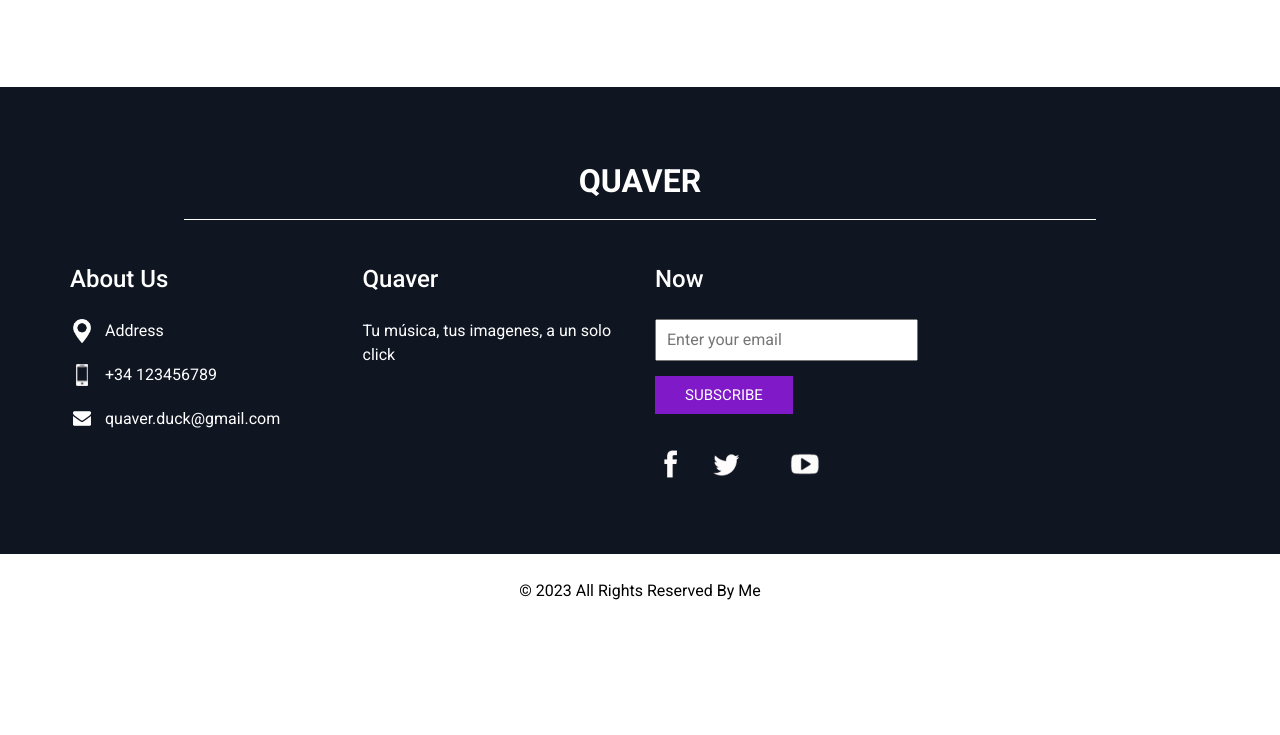
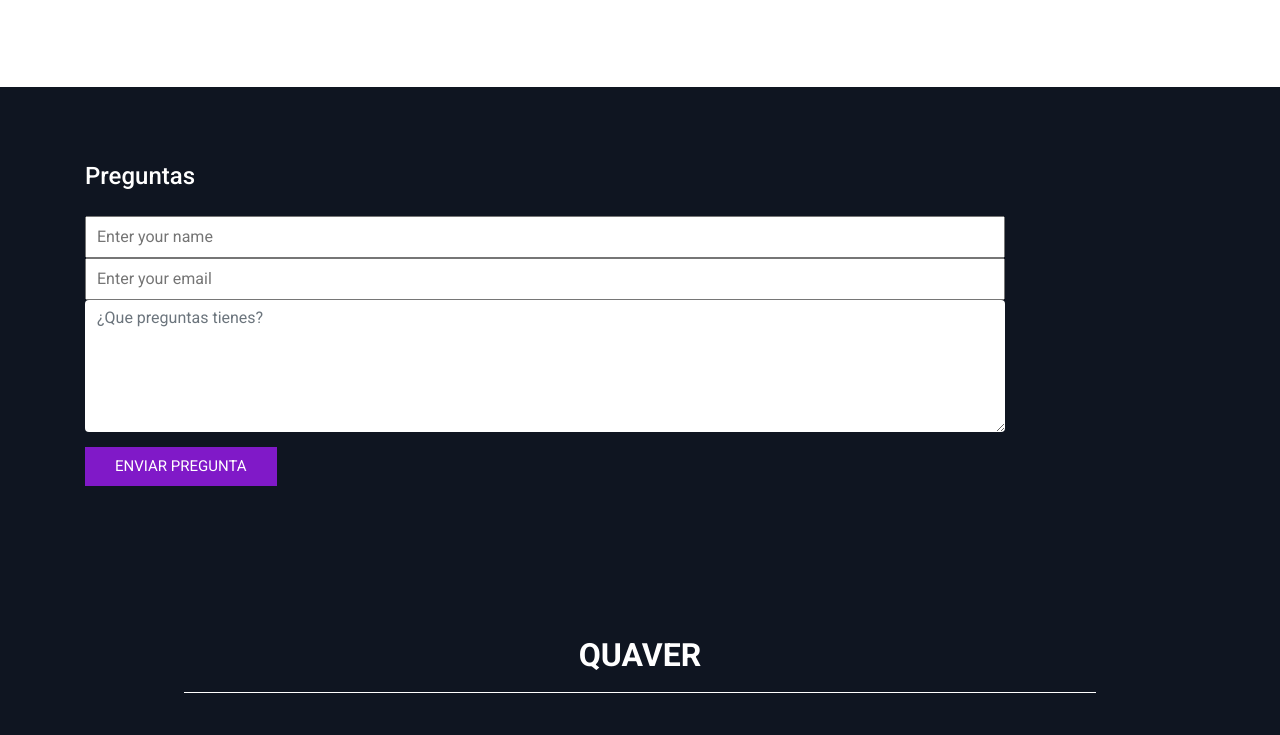
Before and after one commit to UniExtremadura/gps-project-gd06, a plain HTML site: page docs/preguntasfrequentes.html in a window 1280 px wide. Shown: the part 618-1353 px from the top of the page. Before the commit the page ends 1246 px from the top, so only its background shows below. Drawn offline with nearby package versions, Linux system fonts and the light colour scheme; some packages are replaced by stand-ins of ours; files whose address does not match are found by name.

Commit message:
GD06-148 HU13.4 Optimizar ubicación y accesibilidad de la sección de FAQ

```diff
--- a/docs/preguntasfrequentes.html
+++ b/docs/preguntasfrequentes.html
@@ -118,6 +118,26 @@
   </div>
 </section>
 
+<section class="info_section layout_padding2">
+  <div class="container">
+    <div class="col-md-10">
+      <div class="info_form ">
+        <h5>
+          Preguntas
+        </h5>
+        <form action="">
+          <input type="text" placeholder="Enter your name">
+          <input type="email" placeholder="Enter your email">
+          <textarea class="form-control border-0" rows="5" placeholder="¿Que preguntas tienes?"></textarea>
+          <button>
+            Enviar Pregunta
+          </button>
+        </form>
+      </div>
+    </div>
+  </div>
+</section>
+
 <!-- info section -->
 <section class="info_section layout_padding2">
   <div class="container">
```
